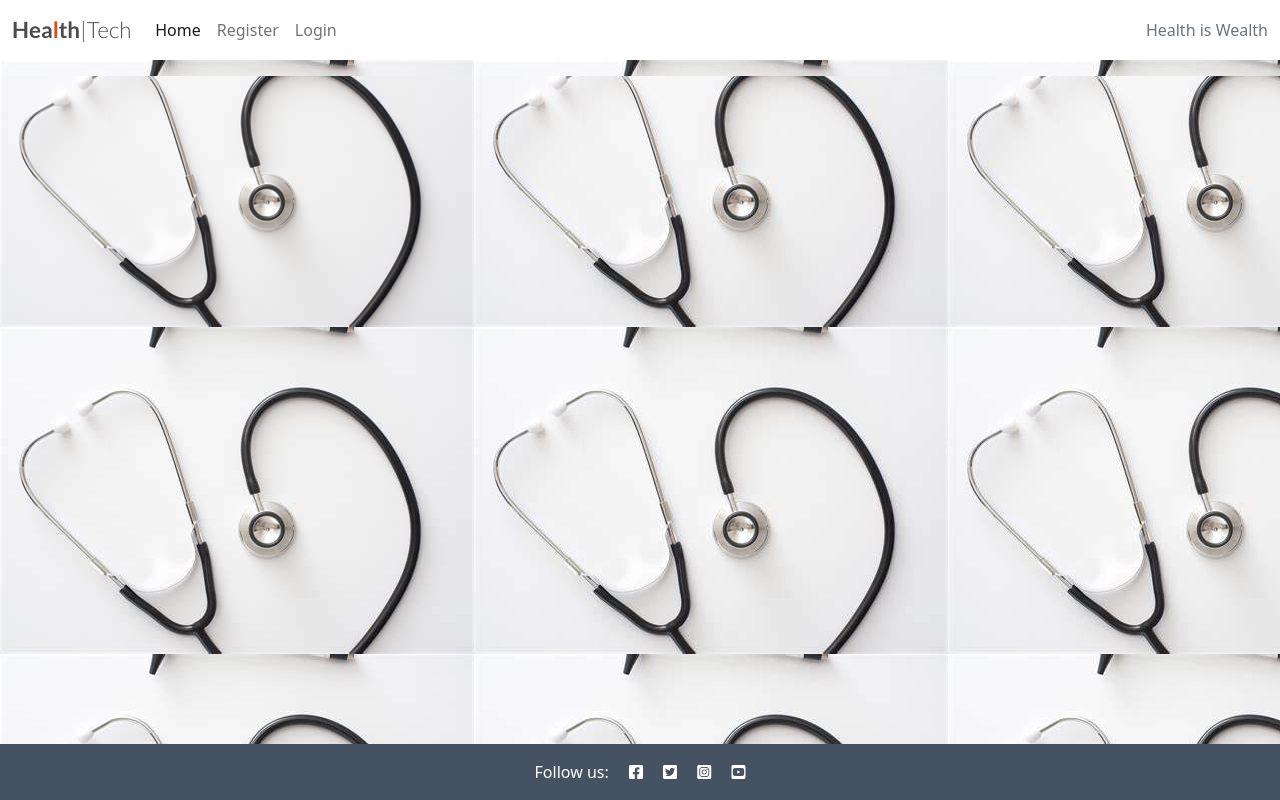
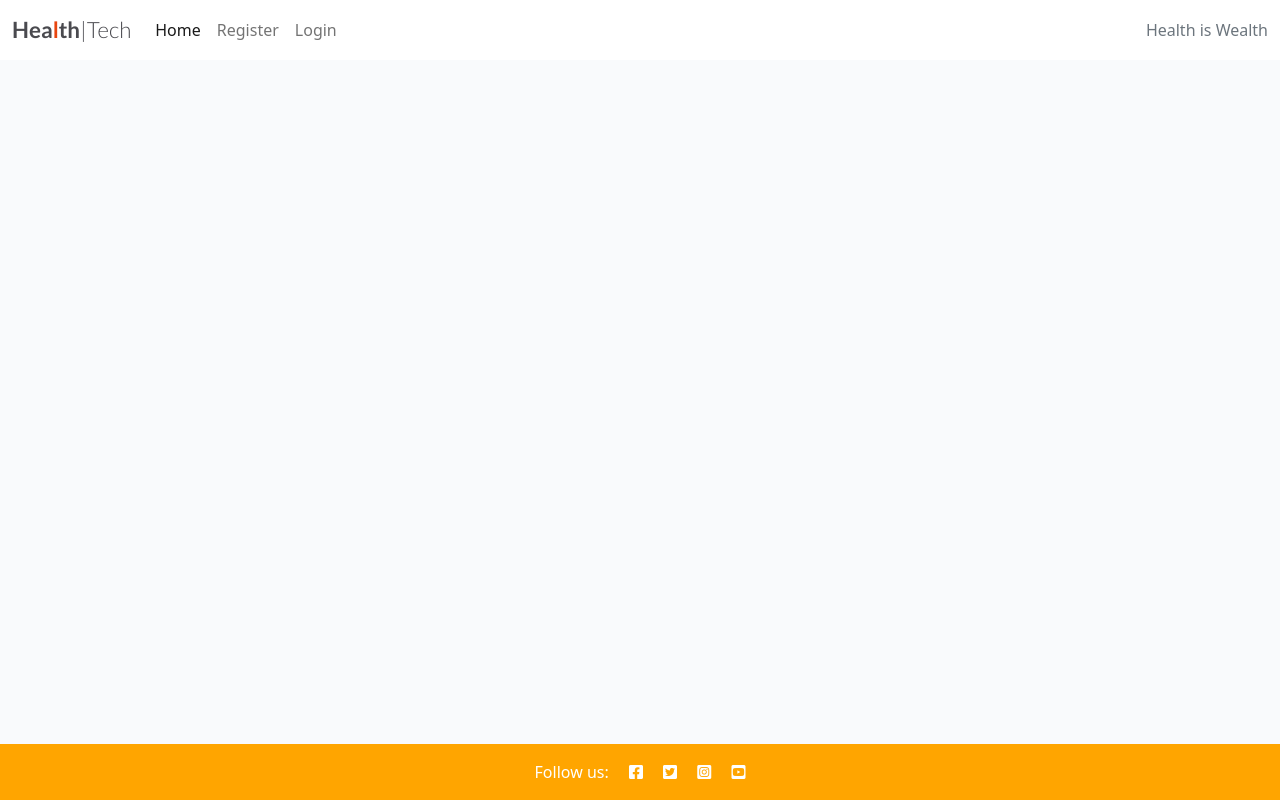
Before and after one commit to SamAkinbile/HealthTechBlog, a Django app: template templates/index.html in a window 1280 px wide. Run offline with Django 3.2, Linux system fonts and the light colour scheme; the template is opened without the code that fills it, so the values that code supplies are empty.

Commit message:
README.md

```diff
--- a/static/css/style.css
+++ b/static/css/style.css
@@ -22,12 +22,12 @@ body {
 }
 
 .dark-bg {
-    background-color: #445261;
+    background-color: orange;
 }
 
 .main-bg {
     background-color: #F9FAFC;
-    background-image: url('/workspace/DjangoBlog/static/css/images/stethoscope.jpg');
+
 }
 
 .card {
@@ -45,7 +45,7 @@ body {
     min-width: 30%;
     left: -2px;
     background-color: #23BBBB;
-    background-image: url('/workspace/DjangoBlog/static/css/images/stethoscope.jpg');
+
 }
 
 .author {
```
